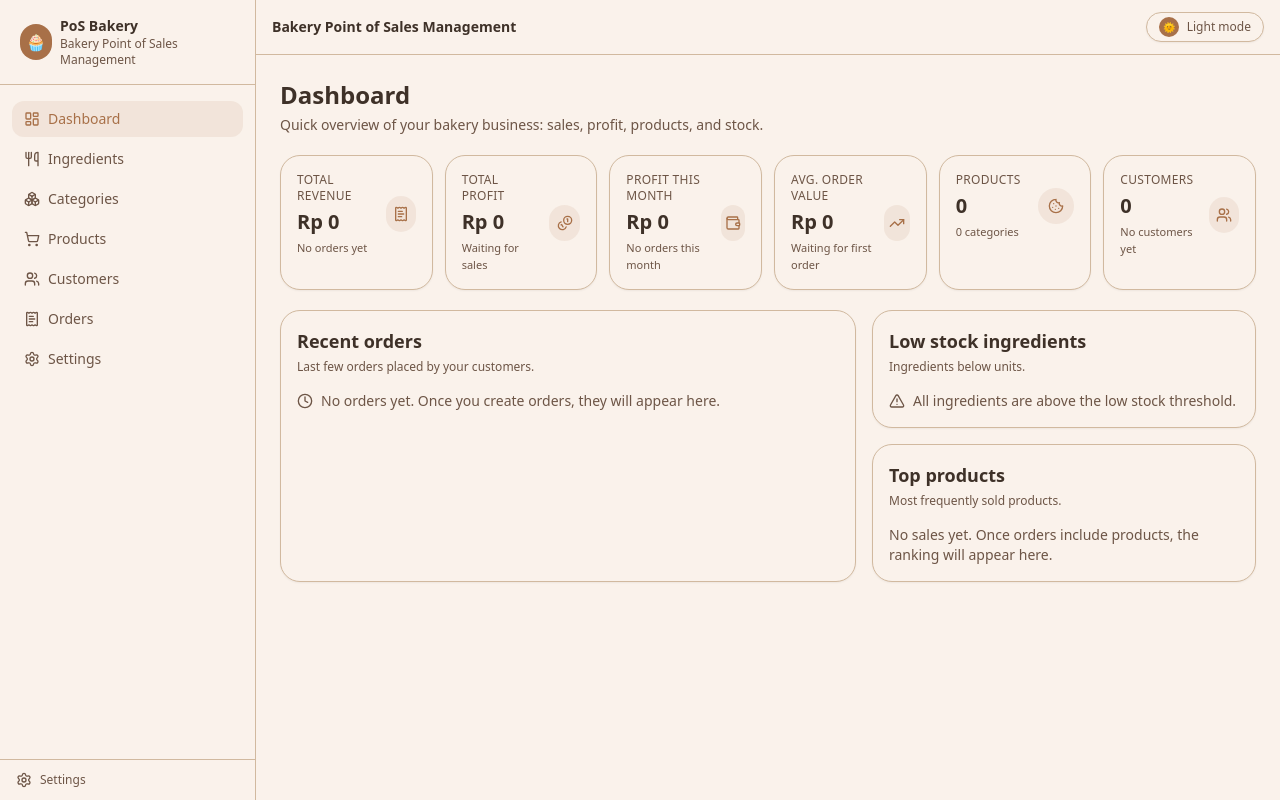
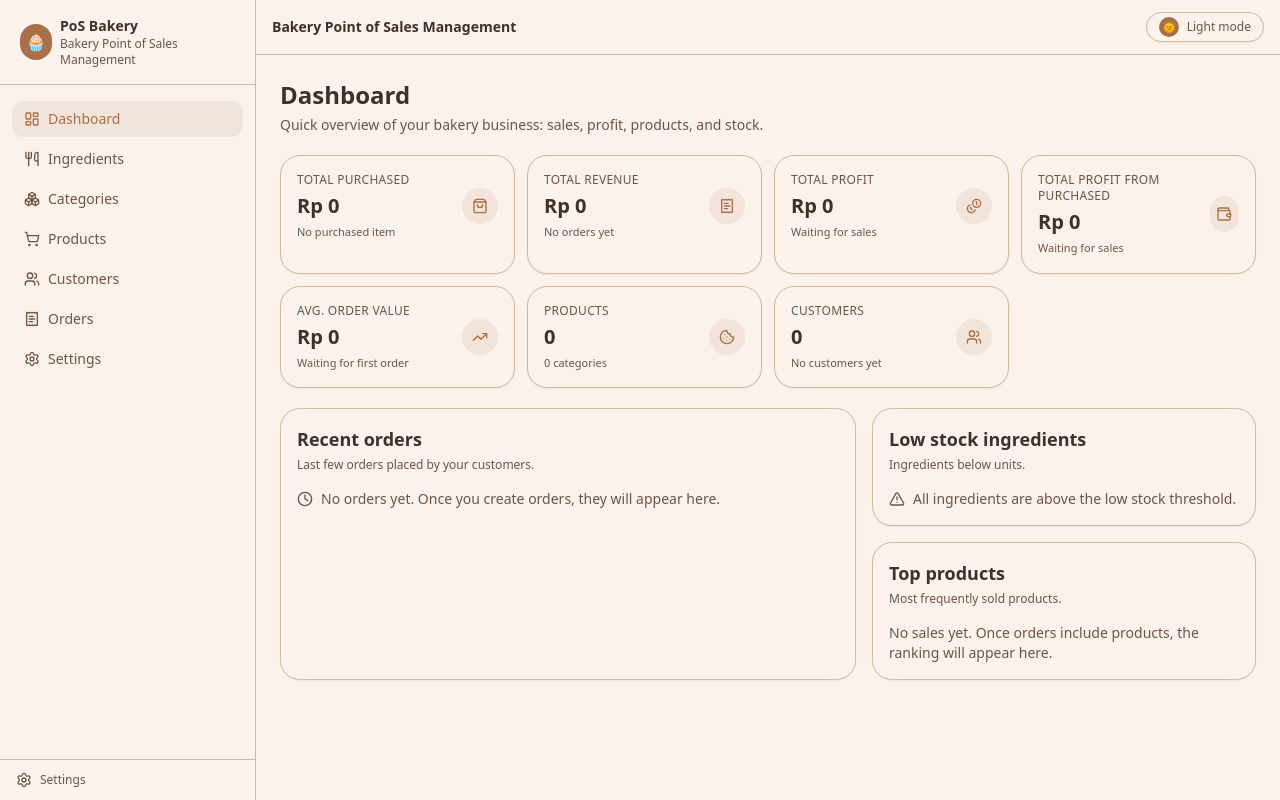
Before and after one commit to heriawanfx/pos-bakery, a React (Vite) app: page /#/ in a window 1280 px wide. Built offline with nearby package versions, Linux system fonts and the light colour scheme.

Commit message:
UI: Add Total Purchased Stock

```diff
--- a/src/pages/DashboardPage.tsx
+++ b/src/pages/DashboardPage.tsx
@@ -15,6 +15,7 @@ import {
   Clock,
   Coins,
   Wallet,
+  ShoppingBag,
 } from "lucide-react";
 import { formatRupiah } from "../utils/format";
 import { useSettingsStore } from "../stores/useSettingsStore";
@@ -57,6 +58,16 @@ export function DashboardPage() {
   const { orders } = useOrderStore();
   const { settings } = useSettingsStore();
   const { lowStockThreshold } = settings;
+
+  const totalInventoryValue = useMemo(
+  () =>
+    ingredients.reduce(
+      (sum, ing) => sum + ing.purchasePrice * 1,
+      0
+    ),
+  [ingredients]
+);
+
 
   // --- Summary metrics dasar ---
   const totalRevenue = useMemo(
@@ -132,6 +143,8 @@ export function DashboardPage() {
   const overallMargin =
     totalRevenue > 0 ? Math.round((totalProfit / totalRevenue) * 1000) / 10 : 0;
 
+    const totalProfitFromPurchased = totalRevenue - totalInventoryValue
+
   // --- Low stock ingredients ---
   // Observe ingredients and lowStockThreshold
   const lowStockIngredients = useMemo(
@@ -196,7 +209,14 @@ export function DashboardPage() {
       </div>
 
       {/* Top stats */}
-      <div className="grid gap-3 grid-cols-2 lg:grid-cols-3 xl:grid-cols-6">
+      <div className="grid gap-3 grid-cols-2 lg:grid-cols-3 xl:grid-cols-4">
+          {/* 👇 Card baru: Modal stok bahan / Total belanja bahan (saat ini) */}
+        <DashboardStatCard
+            icon={<ShoppingBag className="h-4 w-4" />}
+            label="Total purchased"
+            value={formatRupiah(totalInventoryValue)}
+            hint={totalInventoryValue > 0 ? `All purchased stocks` : "No purchased item"}
+        />
         <DashboardStatCard
           icon={<ReceiptText className="h-4 w-4" />}
           label="Total revenue"
@@ -215,12 +235,12 @@ export function DashboardPage() {
         />
         <DashboardStatCard
           icon={<Wallet className="h-4 w-4" />}
-          label="Profit this month"
-          value={formatRupiah(profitThisMonth)}
+          label="Total profit from purchased"
+          value={formatRupiah(totalProfitFromPurchased)}
           hint={
-            ordersThisMonth > 0
-              ? `${ordersThisMonth} orders this month`
-              : "No orders this month"
+            totalProfitFromPurchased != 0
+              ? `Profit from purchased stock`
+              : "Waiting for sales"
           }
         />
         <DashboardStatCard
```
